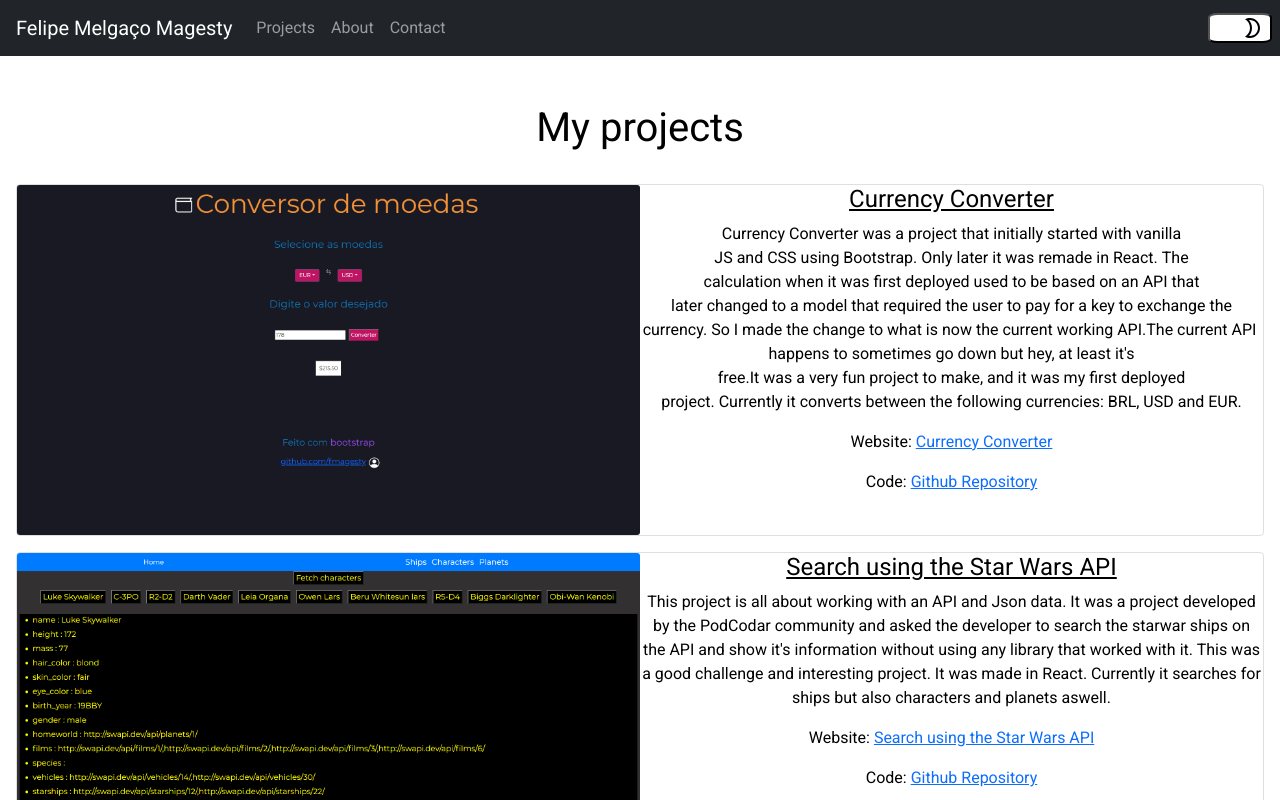
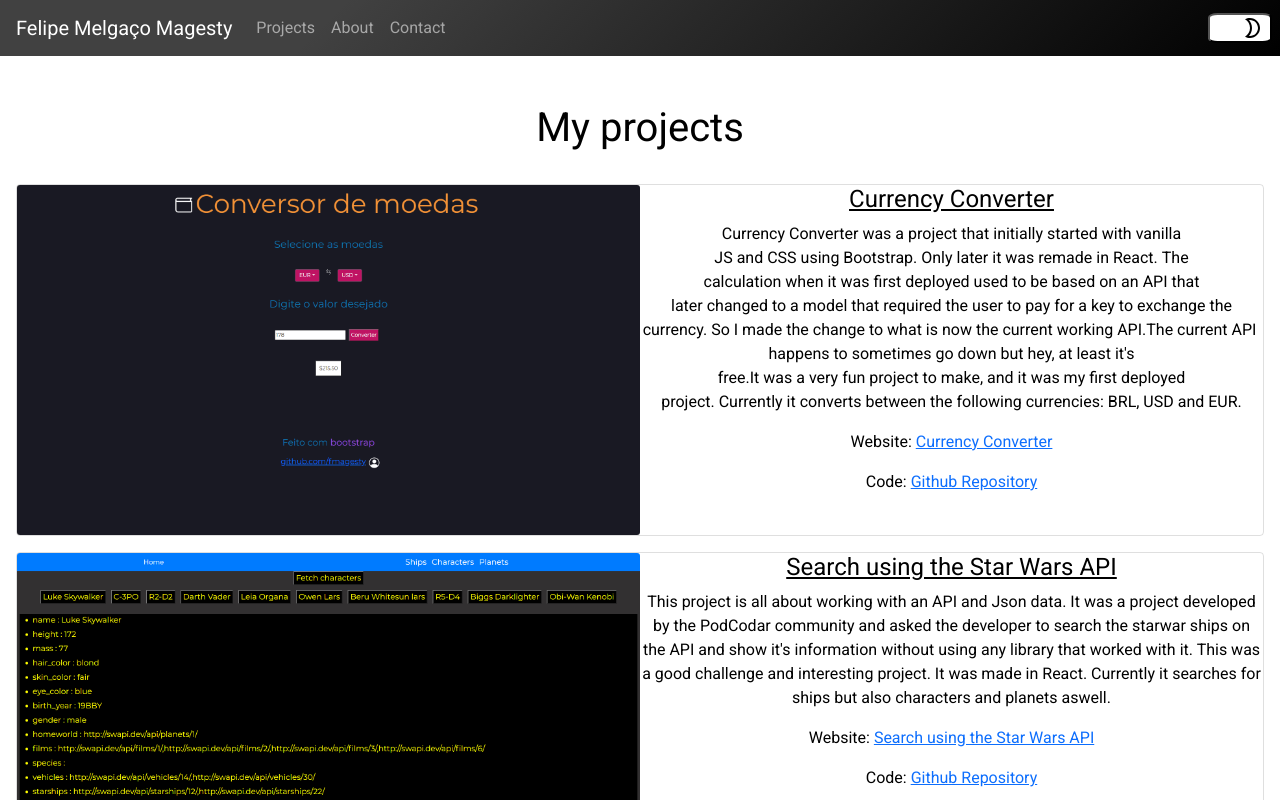
Before and after one commit to melipefelgaco/melipefelgaco, a React (Create React App) app: page / in a window 1280 px wide. Shown: the top 800 px of the page. Built offline with nearby package versions, Linux system fonts and the light colour scheme.

Commit message:
design changes

```diff
--- a/src/App.css
+++ b/src/App.css
@@ -48,3 +48,25 @@
     display: none;
   }
 }
+#navbar {
+  /* use a gradient on the navbar */
+  background-color: #000000;
+  background-image: linear-gradient(315deg, #000000 0%, #414141 74%);
+  color: white;
+  -webkit-transition: background-color 1000ms linear;
+  -moz-transition: background-color 1000ms linear;
+  -o-transition: background-color 1000ms linear;
+  -ms-transition: background-color 1000ms linear;
+  transition: background-color 1000ms linear;
+}
+#navbar > * {
+  color: white;
+}
+/* .toggle-btn:hover {
+  transform: scale(1.15);
+} */
+img:hover {
+  transform: scale(1.15);
+  margin-left: 6rem;
+  z-index: 1;
+}
--- a/src/Components/Header.js
+++ b/src/Components/Header.js
@@ -5,7 +5,7 @@
 const Header = ({ themeColors, toggleTheme }) => {
   return (
     <div className="navbar-container">
-      <Navbar collapseOnSelect expand="lg" bg="dark" variant="dark">
+      <Navbar collapseOnSelect expand="lg" bg="dark" variant="dark" id="navbar">
         <Navbar.Brand>Felipe Melgaço Magesty</Navbar.Brand>
         <Navbar.Toggle aria-controls="responsive-navbar-nav" />
         <Navbar.Collapse id="responsive-navbar-nav">
```
